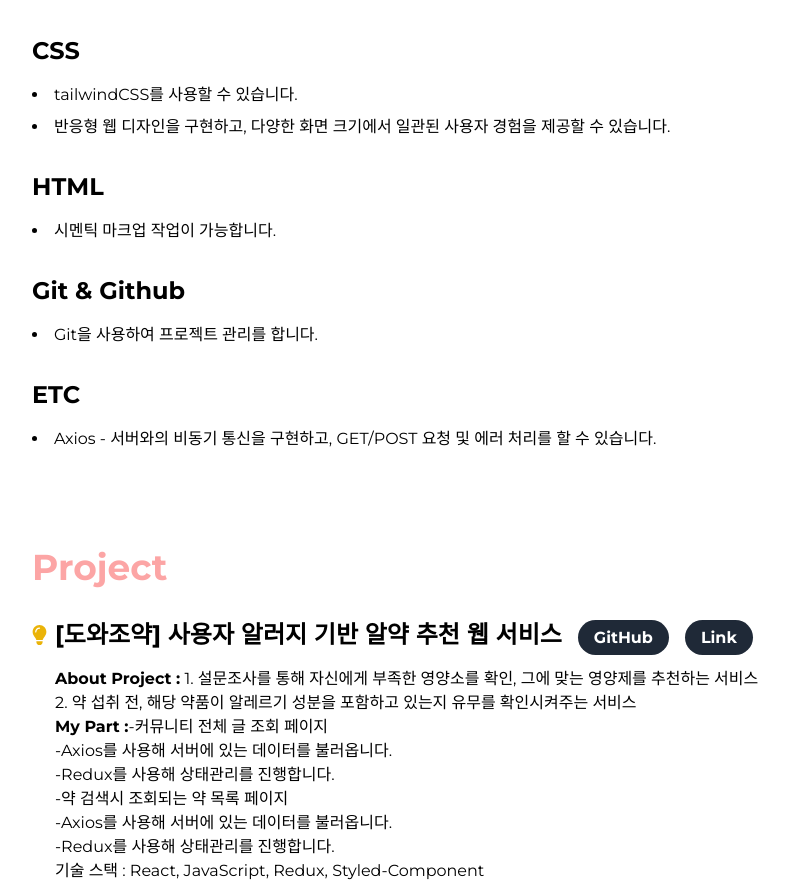
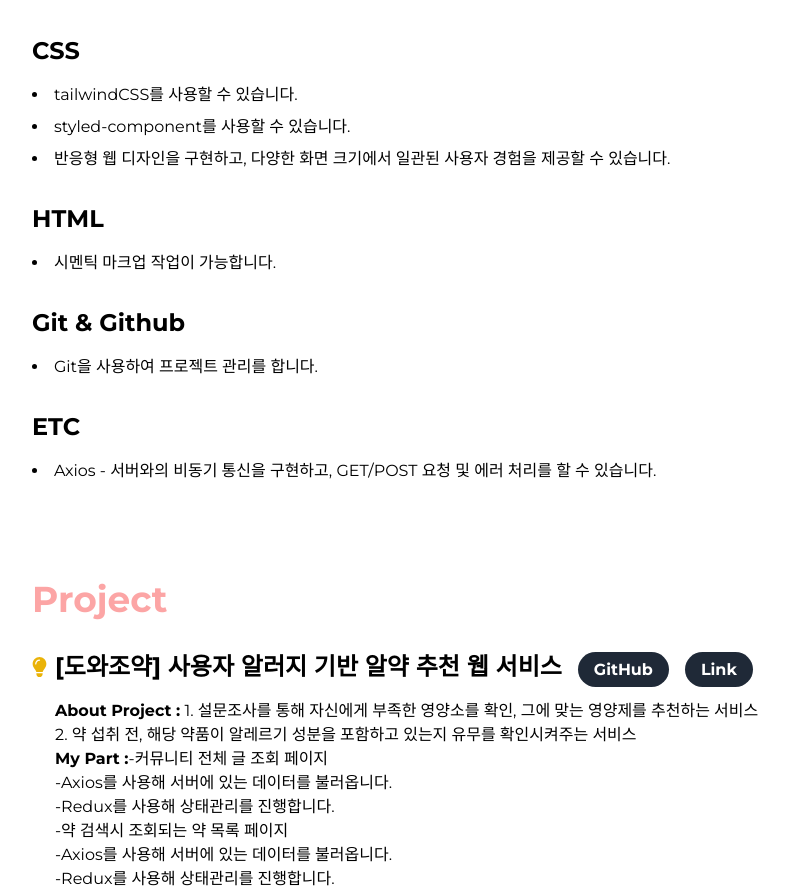
Before and after one commit to ggggggggithub/my-portfolio, a Next.js app: page / in a window 1280 px wide. Shown: the part 1746-2638 px from the top of the page, without its empty margins (160-949 px from the left). Built offline with nearby package versions, Linux system fonts and the light colour scheme.

Commit message:
update skill

```diff
--- a/src/app/Components/info.tsx
+++ b/src/app/Components/info.tsx
@@ -73,6 +73,7 @@ export default function Info() {
           <h3 className="text-2xl font-bold">CSS</h3>
           <ul className="mt-4 list-disc list-inside space-y-2">
             <li>tailwindCSS를 사용할 수 있습니다.</li>
+            <li>styled-component를 사용할 수 있습니다.</li>
             <li>
               반응형 웹 디자인을 구현하고, 다양한 화면 크기에서 일관된 사용자
               경험을 제공할 수 있습니다.
```
